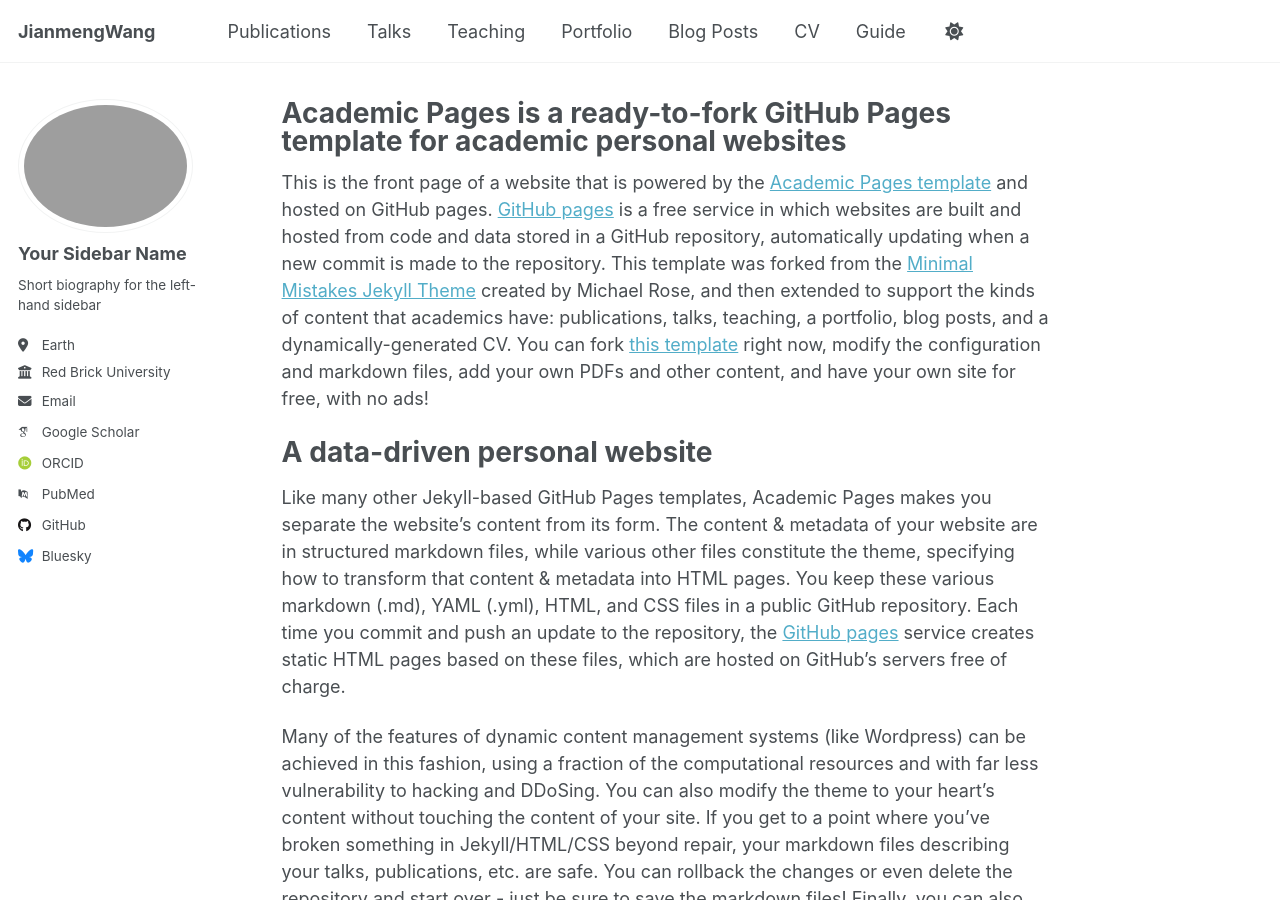
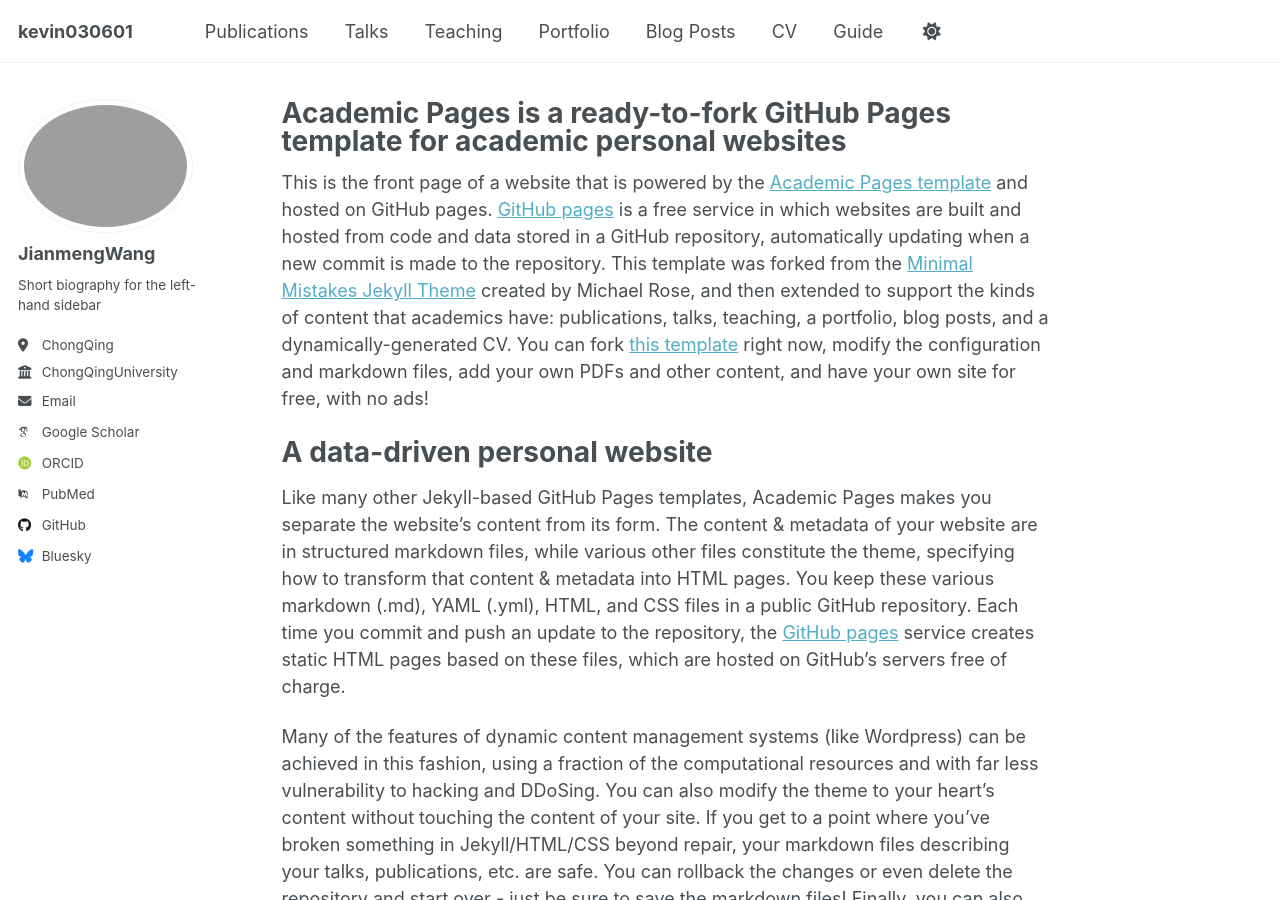
Before and after one commit to Kevin030601/JianmengWang.github.io, a Jekyll site: the page built from _pages/about.md, in a window 1280 px wide and 900 px high. Built offline with Jekyll 4.4.1, drawn with Linux system fonts in a browser that asks for light colours; some web fonts are replaced.

Commit message:
Update _config.yml

```diff
--- a/_config.yml
+++ b/_config.yml
@@ -9,27 +9,27 @@
 # Basic Site Settings
 locale                   : "en-US"
 site_theme               : "default"
-title                    : "JianmengWang"
+title                    : "kevin030601"
 title_separator          : "-"
 name                     : &name "JianmengWang"
 description              : &description "personal description"
 url                      : https://JianmengWang.github.io # the base hostname & protocol for your site e.g. "https://[your GitHub username].github.io"
 baseurl                  : "" # the subpath of your site, e.g. "/blog"
-repository               : "Kevin030601/JianmengWang.github.io"
+repository               : "JianmengWang/JianmengWang.github.io"
 
 # Site Author - The following control what appear as part of the author content on the side bar.
 #               If a field is blank the icon and link will not appear, otherwise it will be shown.
 #               Additional customization can be done by editing /_includes/author-profile.html
 author:
   # Biographic information
-  avatar           : "profile.png"
-  name             : "Your Sidebar Name"
-  pronouns         : # example: "she/her"
+  avatar           : "profile.jpgJPG"
+  name             : "JianmengWang"
+  pronouns         : # example: "he/him"
   bio              : "Short biography for the left-hand sidebar"
-  location         : "Earth"
-  employer         : "Red Brick University"
+  location         : "ChongQing"
+  employer         : "ChongQingUniversity"
   uri              : # URL
-  email            : "none@example.org"
+  email            : "wang4jm@mail.uc.edu"
 
   # Academic websites
   arxiv            : # URL - Update with the correct link to your profile
@@ -45,7 +45,7 @@ author:
   bitbucket        : # Username - Update with your username on the site
   codepen          : # Username
   dribbble         : # Username
-  github           : "academicpages"
+  github           : "Kevin030601"
   kaggle           : # Username
   stackoverflow    : # User number or user number and name (i.e., use "1" or "1/jeff-atwood")
 
```
